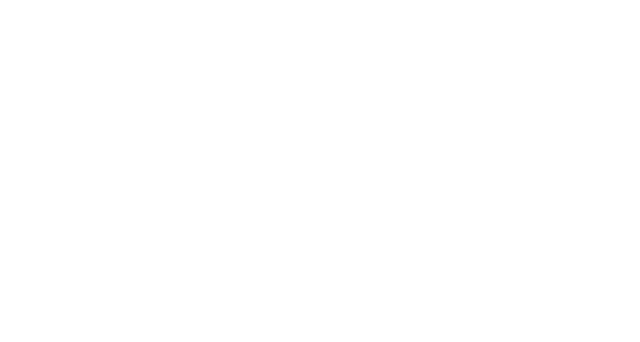
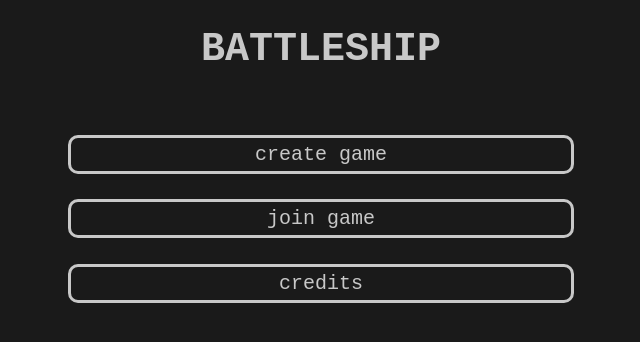
Before and after one commit to kendlbat/battleship-node, a plain HTML site: page public/index.html in a window 1280 px wide. Shown: the whole page, without its empty margins (319-959 px from the left). Drawn offline with Linux system fonts and the light colour scheme.

Commit message:
basic ui nothing functional yet; just letting ppl know that I am doing something

```diff
--- a/public/index.html
+++ b/public/index.html
@@ -6,12 +6,13 @@
     <meta name="viewport" content="width=device-width, initial-scale=1.0">
     <title>Battleship</title>
     <link rel="stylesheet" href="style.css">
-    <script async src="script.js"></script>
+    <script async defer src="script.js"></script>
     <!--
         (c) 2022 Tobias Kendlbacher & Contributors - MIT License
         https://github.com/kendlbat/battleship-node
     -->
 </head>
-<body>
+<body onload="main()">
+<h1>BATTLESHIP</h1>
 </body>
 </html>
--- a/public/script.js
+++ b/public/script.js
@@ -1,14 +1,47 @@
+const loginId = 'login';
+const loginTableEntryClassName = 'lgEntry';
+const loginData = {
+    'create game': () => {},
+    'join game': () => {},
+    'credits': () => {}
+}
+
 async function copyrightLog() {
     console.log("© 2022 Tobias Kendlbacher & Contributors - MIT License");
-    console.log("https://github.com/kendlbat/battleship-node")
+    console.log("https://github.com/kendlbat/battleship-node");
 }
 
-async function main() {
-    copyrightLog();
+async function main() {     // ong when this ain't statically declared within the html sheet it won't load half the time :|
+    await copyrightLog();
+    buildLoginUI();
+}
+
+function buildLoginUI(){
+    clearLoginUI();
+    let loginGrid = document.createElement('div');
+    loginGrid.id = loginId;
+
+    for (let loginDataKey in loginData) {
+        let tableEntry = document.createElement('div');
+        tableEntry.addEventListener('click', loginData[loginDataKey]);
 
 
+        tableEntry.className = loginTableEntryClassName;
+        tableEntry.appendChild(document.createTextNode(loginDataKey));
+
+
+        loginGrid.appendChild(tableEntry);
+    }
+
+
+
+    document.body.appendChild(loginGrid);
 }
 
-document.addEventListener("DOMContentLoaded", () => {
-    main();
-});
+function clearLoginUI(){
+    return document.getElementById(loginId)?.remove();
+}
+
+function buildGameBoard(){
+
+}
--- a/public/style.css
+++ b/public/style.css
@@ -0,0 +1,30 @@
+:root{
+    background-color: rgba(26,26,26,1);
+    color: rgba(200,200,200,1);
+    font-family: monospace;
+    font-size: 15pt;
+}
+h1{
+    text-align: center;
+}
+
+
+#login{
+    margin: 5% 30% 10%;
+    display: grid;
+    alignment: center;
+    grid-template-columns: 100%;
+}
+
+.lgEntry{
+    text-align: center;
+    padding: 1%;
+    margin-bottom: 5%;
+    border-radius: 10px;
+    border: rgba(200,200,200,1) solid;
+    user-select: none;
+}
+
+.lgEntry:hover{
+    background-color: rgba(64,64,64,1);
+}
```
